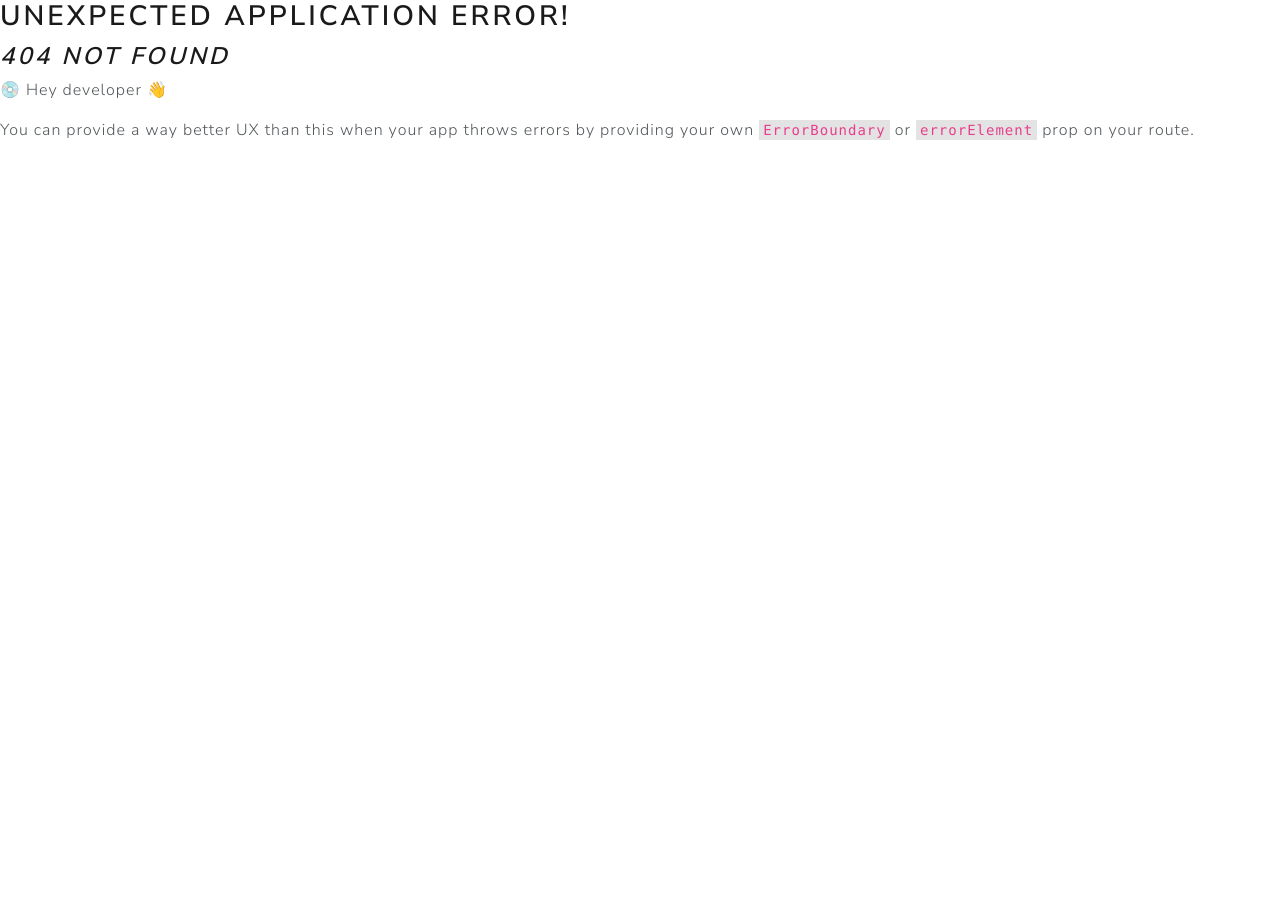
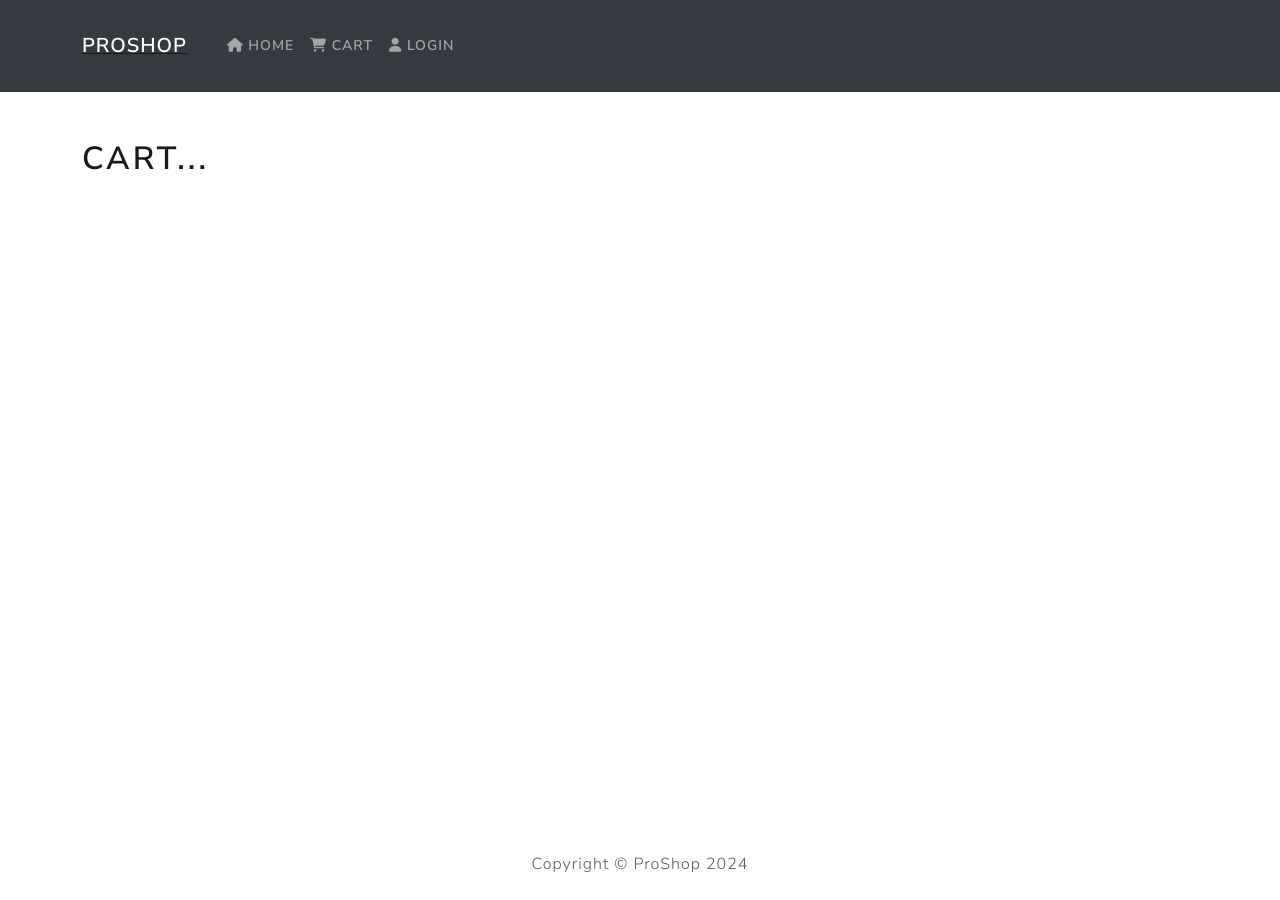
Before and after one commit to shahjalalhazari/Full-Stack-E-Commerce-site-with-Django-and-React, a React (Vite) app in the folder front-end/: page /cart/1 in a window 1280 px wide. Before the commit this address had no page. Before the commit the page ends 800 px from the top, so only its background shows below. Built offline with nearby package versions, Linux system fonts and the light colour scheme.

Commit message:
Cart page created and handler added for 'add to cart'.

```diff
--- /dev/null
+++ b/front-end/src/pages/Cart.jsx
@@ -0,0 +1,9 @@
+const Cart = () => {
+  return (
+    <div>
+      <h1>Cart...</h1>
+    </div>
+  );
+};
+
+export default Cart;
--- a/front-end/src/pages/ProductDetails.jsx
+++ b/front-end/src/pages/ProductDetails.jsx
@@ -1,6 +1,6 @@
 /* eslint-disable react/prop-types */
 import { useEffect, useState } from "react";
-import { Link, useParams } from "react-router-dom";
+import { Link, useNavigate, useParams } from "react-router-dom";
 import {
   Button,
   Card,
@@ -18,7 +18,8 @@ import LoadingSpinner from "../component/LoadingSpinner";
 import Messages from "./../component/Messages";
 
 const ProductDetails = () => {
-  const { quantity, setQuantity } = useState(1);
+  const [quantity, setQuantity] = useState(1);
+  const navigate = useNavigate();
 
   // Get the id parameter from the URL
   const { id } = useParams();
@@ -30,6 +31,12 @@ const ProductDetails = () => {
   useEffect(() => {
     dispatch(listProductDetails(id));
   }, [id, dispatch]);
+
+  // Add To Cart Handler
+  const addToCartHandler = () => {
+    console.log(`Button Click. -> ${quantity}`);
+    navigate(`/cart/${id}?qty=${quantity}`);
+  };
 
   return (
     <>
@@ -54,16 +61,19 @@ const ProductDetails = () => {
         // display content
         <div className="mt-5">
           <Row>
+            {/* Product Image */}
             <Col md={4}>
               <Image src={product.image} alt={product.name} fluid />
             </Col>
 
             <Col md={4}>
               <ListGroup variant="flush">
+                {/* Product Title */}
                 <ListGroup.Item>
                   <h2>{product.name}</h2>
                 </ListGroup.Item>
 
+                {/* Product Review */}
                 <ListGroup.Item>
                   <ProductRating
                     value={product.rating}
@@ -87,6 +97,7 @@ const ProductDetails = () => {
 
             <Col md={3}>
               <Card>
+                {/* Price */}
                 <ListGroup variant="flush">
                   <ListGroup.Item>
                     <Row>
@@ -97,6 +108,7 @@ const ProductDetails = () => {
                     </Row>
                   </ListGroup.Item>
 
+                  {/* Product Status */}
                   <ListGroup.Item>
                     <Row>
                       <Col>Status:</Col>
@@ -106,6 +118,7 @@ const ProductDetails = () => {
                     </Row>
                   </ListGroup.Item>
 
+                  {/* Product Quantity */}
                   {product.countInStock > 0 && (
                     <ListGroup.Item>
                       <Row>
@@ -130,11 +143,13 @@ const ProductDetails = () => {
                     </ListGroup.Item>
                   )}
 
+                  {/* Add To Cart Button */}
                   <ListGroup.Item className="text-center">
                     <Button
                       className="btn-block"
                       disabled={product.countInStock == 0}
                       type="button"
+                      onClick={addToCartHandler}
                     >
                       Add to Cart
                     </Button>
```
Also changed, not shown: front-end/src/main.jsx (+11 -6 lines).
